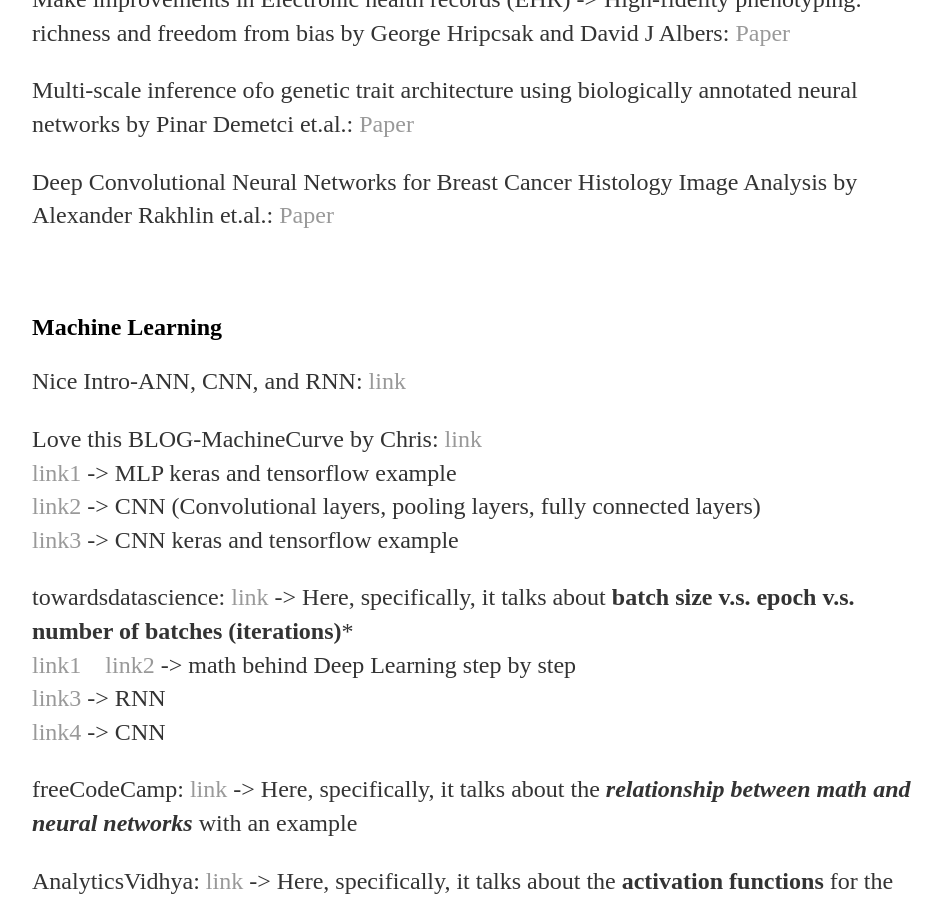
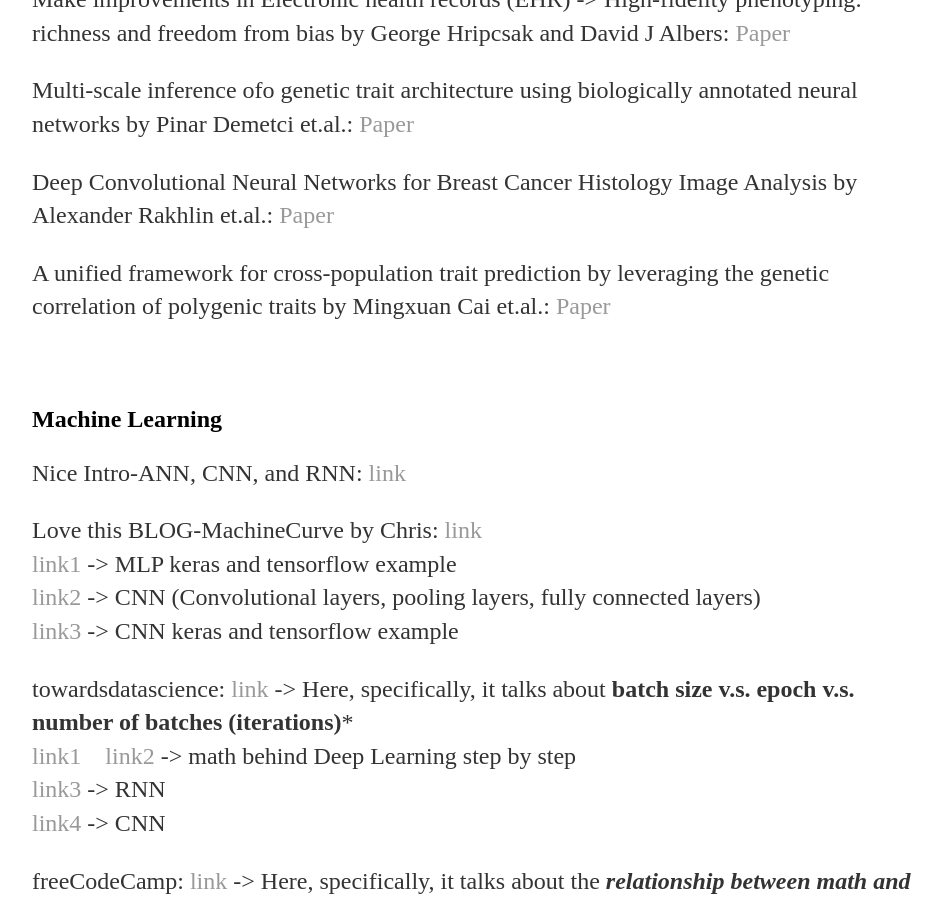
Before and after one commit to yjkweon24/yjkweon24.github.io, a Jekyll site: the page built from _posts/2019-03-16-Academic.md, in a window 1280 px wide and 900 px high, scrolled down 1623 px. Shown: the whole window, without its empty margins (160-1102 px from the left). Built offline with Jekyll 4.4.1, drawn with Linux system fonts in a browser that asks for light colours.

Commit message:
Update 2019-03-16-Academic.md

```diff
--- a/_posts/2019-03-16-Academic.md
+++ b/_posts/2019-03-16-Academic.md
@@ -43,6 +43,8 @@
 
 Deep Convolutional Neural Networks for Breast Cancer Histology Image Analysis by Alexander Rakhlin et.al.: [Paper](https://arxiv.org/abs/1802.00752)
 
+A unified framework for cross-population trait prediction by leveraging the genetic correlation of polygenic traits by Mingxuan Cai et.al.: [Paper](https://doi.org/10.1016/j.ajhg.2021.03.002)
+
 <br>
 
 ## Machine Learning
```
